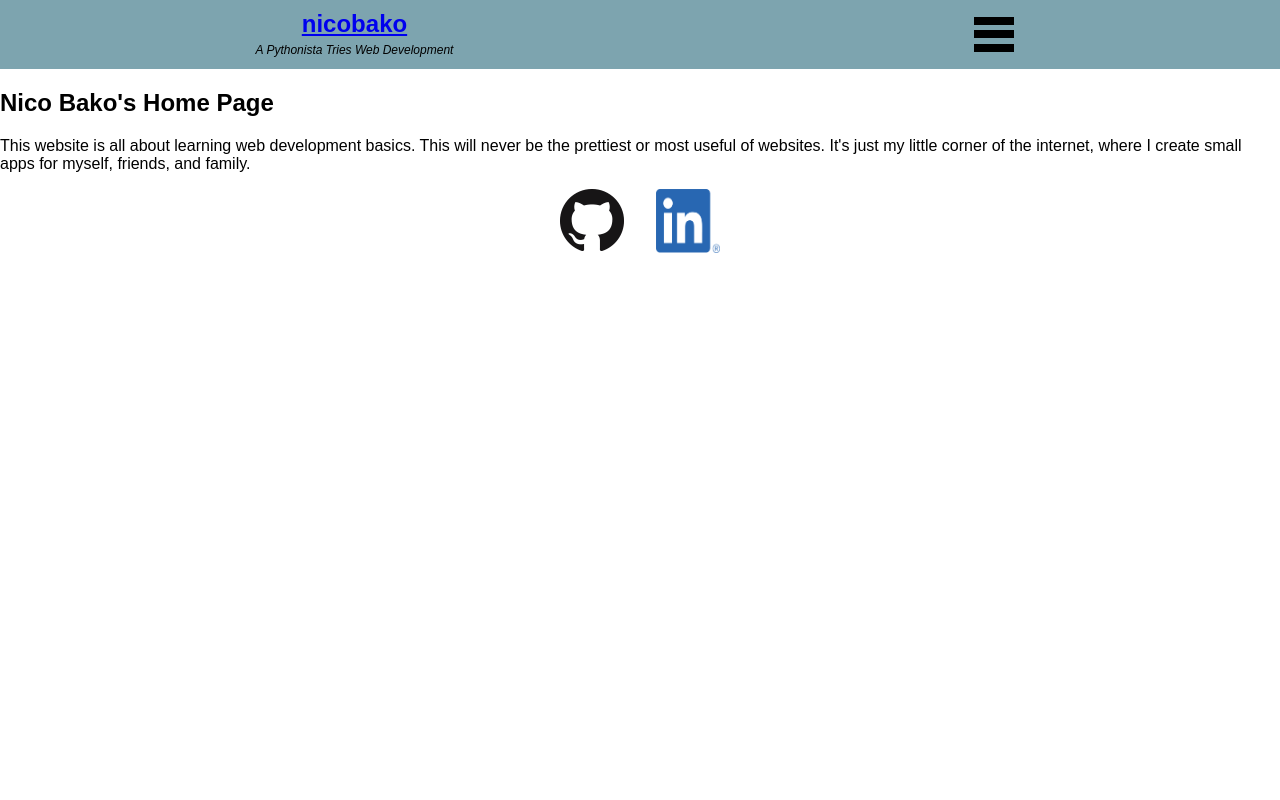
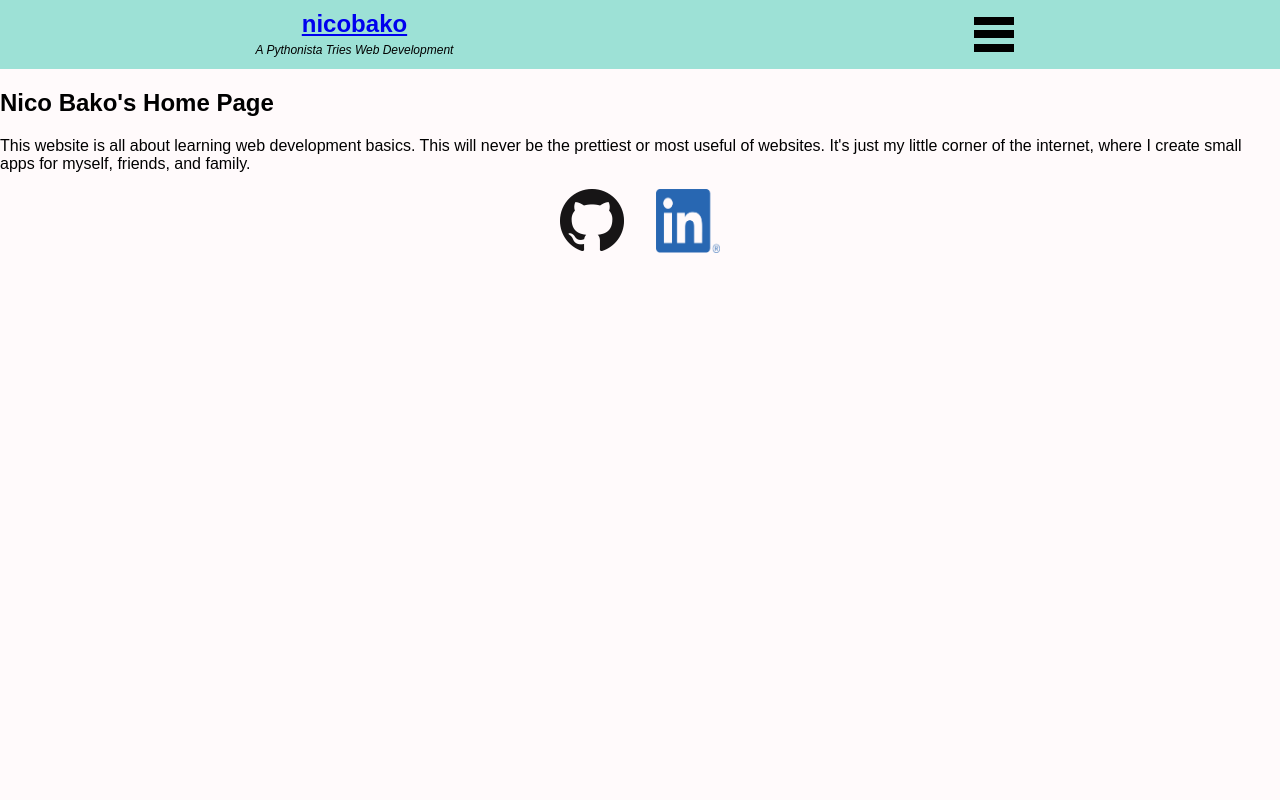
Before and after one commit to nicobako/nicobako-website, a Django app: page /home/ in a window 1280 px wide. Run offline with Django 4.2, Linux system fonts and the light colour scheme.

Commit message:
modified look a little

```diff
--- a/home/templates/home/index.html
+++ b/home/templates/home/index.html
@@ -11,10 +11,10 @@
         It's just my little corner of the internet, where I create
         small apps for myself, friends, and family.
     </section>
-    <section class="social-links">
+    <section class="social">
         {% for sml in social_media_links%}
             <a href="{{sml.link}}" target="_blank">
-                <img class="social-icon" src="{% static sml.static_img %}"></img>
+                <img class="social__icon" src="{% static sml.static_img %}"></img>
             </a>
         {% endfor %}
     </section>
--- a/nicobako/settings.py
+++ b/nicobako/settings.py
@@ -26,7 +26,7 @@ BASE_DIR = Path(__file__).resolve().parent.parent
 SECRET_KEY = os.environ.get("SECRET_KEY")
 
 # SECURITY WARNING: don't run with debug turned on in production!
-DEBUG = False
+DEBUG = True
 
 ALLOWED_HOSTS = ["0.0.0.0", "localhost", "127.0.0.1", "nicobako.herokuapp.com"]
 
--- a/static/css/style.css
+++ b/static/css/style.css
@@ -1,10 +1,20 @@
+/* Stylesheet for nicobako's website. */
+
+
+/* Variables */
+
+:root {
+    --color-gray-dark: #131515;
+    --color-gray-med: #2b2c28;
+    --color-gray-light: #797a77;
+    --color-teal-dark: #58a196;
+    --color-teal-light: #9de1d6;
+    --color-white-off: #fffafb;
+}
+
+
 /*
 colors by colors.co
-171614
-3A2618
-754043
-9A8873
-37423D
  */
 
 * {
@@ -19,36 +29,37 @@ html {
 body {
     margin: 0;
     min-height: 100vh;
+    background-color: var(--color-white-off);
 }
 
-header {
+.header {
     display: flex;
     flex-direction: row;
     justify-content: space-around;
     align-items: center;
-    background-color: #7da4af;
+    background-color: var(--color-teal-light);
 }
 
-header section {
+.header__img {
     display: flex;
     flex-direction: column;
     align-items: center;
     justify-content: center;
 }
 
-header section h1 {
+.header__logo {
     padding-bottom: 0;
     margin-top: 10px;
     margin-bottom: 5px;
 }
 
-header section p {
+.header__brief {
     margin-top: 0;
     font-style: italic;
     font-size: 0.75rem;
 }
 
-.dropdown-menu {
+.hamburger {
     width: 50px;
     height: 50px;
     margin: 5px;
@@ -58,43 +69,44 @@ header section p {
     justify-content: space-around;
 }
 
-.dropdown-menu:hover {
+.hamburger:hover {
     cursor: pointer;
 }
 
-.dropdown-menu-bar {
+.hamburger__slice {
     background-color: black;
     height: 20%;
     width: 100%;
 }
 
-nav {
+.nav {
+    background-color: var(--color-gray-light);
     display: flex;
     flex-direction: column;
     align-items: center;
-}
-
-nav a {
-    width: 33%;
     text-align: center;
     padding: 0.5em;
 }
 
-a.app {
+.nav__app {
     font-size: 1.5rem;
 }
 
-.messages {
+.nav__page {
+    font-size: 1.0rem;
+}
+
+.message {
     color: aliceblue;
     background-color: #c4141d;
 }
 
-section.social-links {
+.social {
     display: flex;
     justify-content: center;
 }
 
-img.social-icon {
+.social__icon {
     width: 4em;
     height: 4em;
     margin: 1em;
--- a/templates/base.html
+++ b/templates/base.html
@@ -1,4 +1,5 @@
 {% load static %}
+
 <head>
     <meta charset="UTF-8">
     <meta name="viewport" content="width=device-width, initial-scale=1.0">
@@ -8,41 +9,35 @@
     <script src="//unpkg.com/alpinejs" defer></script>
 
     <body x-data=" { showNav: false }">
-        <header>
-            <section>
-                <h1 id="logo"><a href="/">nicobako</a></h1>
-                <p> A Pythonista Tries Web Development</p>
+        <header class="header">
+            <section class="header__img">
+                <h1 class="header__logo"><a href="/">nicobako</a></h1>
+                <p class="header__brief"> A Pythonista Tries Web Development</p>
             </section>
-            <div class="dropdown-menu" x-on:click=" showNav = ! showNav">
-                <div class="dropdown-menu-bar top"></div>
-                <div class="dropdown-menu-bar middle"></div>
-                <div class="dropdown-menu-bar bottom"></div>
+            <div class="hamburger" x-on:click=" showNav = ! showNav">
+                <div class="hamburger__slice"></div>
+                <div class="hamburger__slice"></div>
+                <div class="hamburger__slice"></div>
             </div>
         </header>
-        <nav x-show="showNav">
-            <a class="app" href="/home/">Home</a>
-            {% if user.is_authenticated %}
-                <a class="page" href="{% url 'home:logout' %}">Logout</a>
-            {% else %}
-                <a class="page" href="{% url 'home:register' %}">Register</a>
-                <a class="page" href="{% url 'home:login' %}">Login</a>
-            {% endif %}
-            {% if user.is_superuser %}
-                <a class="app" href="/admin/">Admin</a>
-            {% endif %}
+        <nav class="nav" x-show="showNav">
+            <a class="nav__app" href="/home/">Home</a> {% if user.is_authenticated %}
+            <a class="nav__page" href="{% url 'home:logout' %}">Logout</a> {% else %}
+            <a class="nav__page" href="{% url 'home:register' %}">Register</a>
+            <a class="nav__page" href="{% url 'home:login' %}">Login</a> {% endif %} {% if user.is_superuser %}
+            <a class="nav__app" href="/admin/">Admin</a> {% endif %}
             </ul>
         </nav>
 
         {% if messages %}
-            <ul class="messages">
-                {% for message in messages %}
-                <li{% if message.tags %} class="{{ message.tags }}"{% endif %}>{{ message }}</li>
+        <ul class="message">
+            {% for message in messages %}
+            <li{% if message.tags %} class="message--{{ message.tags }}" {% endif %}>{{ message }}</li>
                 {% endfor %}
-            </ul>
+        </ul>
         {% endif %}
         <div id="pages">
-            {% block app-nav %}
-            {% endblock app-nav %}
+            {% block app-nav %} {% endblock app-nav %}
         </div>
         <div id="content">
             {% block content %} {% endblock content %}
```
Also changed, not shown: home/templates/home/login.html (+2 -5 lines), home/templates/showcase.html (added, +8 -0 lines).
